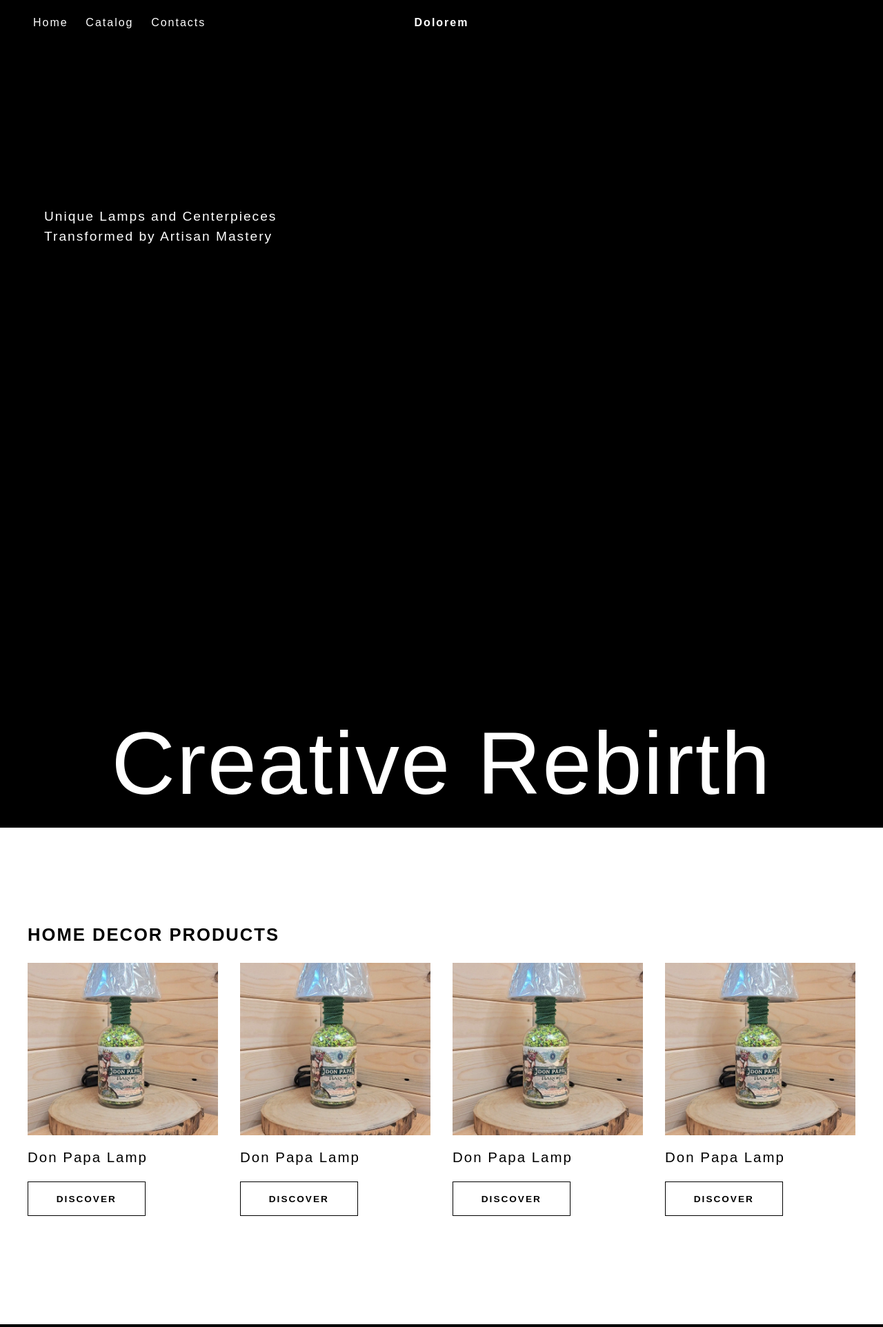
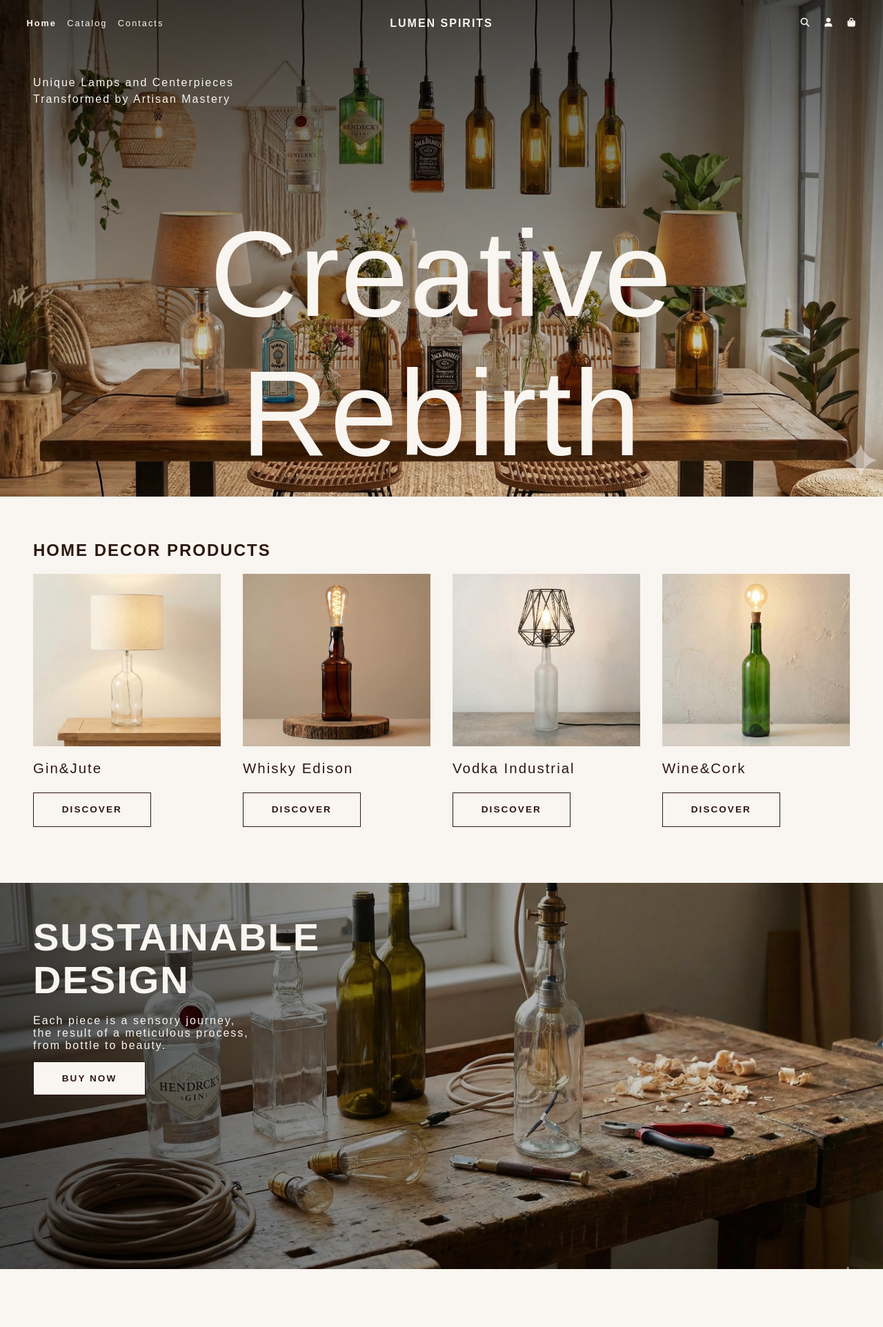
Before and after one commit to faccuzz/TecWebProject, a PHP site: page / in a window 1280 px wide. Shown: the top 1924 px of the page at 69% size. Run offline with PHP 8.4, Linux system fonts and the light colour scheme.

Commit message:
UX and homepage completed
Added some images, refined the UX with some color and some animation.

```diff
--- a/index.html
+++ b/index.html
@@ -1,81 +1,128 @@
 <!DOCTYPE html>
 <html lang="en">
+
 <head>
     <meta charset="UTF-8">
     <meta name="viewport" content="width=device-width, initial-scale=1.0">
-    <link rel="stylesheet" href="style/style.css" type="text/css"/>
+    <link rel="stylesheet" href="https://cdnjs.cloudflare.com/ajax/libs/font-awesome/6.4.0/css/all.min.css">
+    <link rel="stylesheet" href="style/style.css" type="text/css" />
+    <link rel="stylesheet" href="style/components.css" type="text/css" />
+    <link rel="stylesheet" href="style/layout.css" type="text/css" />
     <title>Welcome page</title>
 </head>
+
 <body>
-    <header class="hero home-hero">
+    <header class="hero big-height home-table-bg">
         <nav>
             <div class="nav-links">
-                <a href="#">Home</a>
-                <a href="#">Catalog</a>
-                <a href="#">Contacts</a>
+                <a href="#" class="menu-items active">Home</a>
+                <a href="#" class="menu-items">Catalog</a>
+                <a href="#" class="menu-items">Contacts</a>
             </div>
 
-            <div class="logo">Dolorem</div>
+            <div class="logo">LUMEN SPIRITS</div>
 
-            <div class="nav-icons"></div>
+            <div class="nav-icons">
+                <i class="fas fa-search"></i>
+                <i class="fas fa-user"></i>
+                <i class="fas fa-shopping-bag"></i>
+            </div>
         </nav>
 
-        <div class="hero-content">
         <p class="shop-description">
-                Unique Lamps and Centerpieces <br/>
+            Unique Lamps and Centerpieces <br />
             Transformed by Artisan Mastery
         </p>
 
-            <h1 class="big-title">Creative Rebirth</h1>
-        </div>
+        <h1 class="giant-title">Creative Rebirth</h1>
     </header>
     <main>
-        <section class="main-products">
-            <h2>Home Decor Products</h2>
+        <section class="hero hero-padding mid-height align-center">
+            <h2 class="section-title">Home Decor Products</h2>
             <div class="row-layout">
                 <div class="card">
-                    <img src="media/lampada-don-papa.webp" alt="Bottle Rum Don Papa Lamp">
+                    <img src="assets/img/gin-jute.webp" alt="Bottle gin and jute lamp">
                     <div class="card-content">
-                        <h3>Don Papa Lamp</h3>
-                        <a href="#" class="button">Discover</a>
+                        <h3>Gin&Jute</h3>
+                        <button href="#" class="button">Discover</a>
                     </div>
                 </div>
                 <div class="card">
-                    <img src="media/lampada-don-papa.webp" alt="Bottle Rum Don Papa Lamp">
+                    <img src="assets/img/whisky-edison.webp" alt="Bottle whisky lamp edison style">
                     <div class="card-content">
-                        <h3>Don Papa Lamp</h3>
-                        <a href="#" class="button">Discover</a>
+                        <h3>Whisky Edison</h3>
+                        <button href="#" class="button">Discover</a>
                     </div>
                 </div>
                 <div class="card">
-                    <img src="media/lampada-don-papa.webp" alt="Bottle Rum Don Papa Lamp">
+                    <img src="assets/img/vodka-industrial.webp" alt="Bottle vodka lamp industrial style">
                     <div class="card-content">
-                        <h3>Don Papa Lamp</h3>
-                        <a href="#" class="button">Discover</a>
+                        <h3>Vodka Industrial</h3>
+                        <button href="#" class="button">Discover</a>
                     </div>
                 </div>
                 <div class="card">
-                    <img src="media/lampada-don-papa.webp" alt="Bottle Rum Don Papa Lamp">
+                    <img src="assets/img/wine-cork.webp" alt="Bottle wine and cork lamp">
                     <div class="card-content">
-                        <h3>Don Papa Lamp</h3>
-                        <a href="#" class="button">Discover</a>
+                        <h3>Wine&Cork</h3>
+                        <button href="#" class="button">Discover</a>
                     </div>
                 </div>
             </div>
         </section>
-        <section class="hero sub-home-hero">
-            <div class="hero-content sub-hero">
-                <h2 class="hero-title">
-                    Sustainable <br/>
+        <section class="hero hero-padding mid-height sustainable-design-bg align-start">
+            <h2 class="section-title big-size">
+                Sustainable <br />
                 Design
             </h2>
             <p>
-                    Each piece is a sensory journey,<br/>
-                    the result of a meticulous process,<br/>
+                Each piece is a sensory journey,<br />
+                the result of a meticulous process,<br />
                 from bottle to beauty.
             </p>
-                <a href="#" class="button">Buy now</a>
+            <button href="#" class="button">Buy now</a>
+        </section>
+        <section class="hero hero-padding mid-height align-center">
+            <div class="main-quote">
+                <blockquote>
+                    We offer functional works of art,<br />
+                    crafted with passion and attention to detail,<br />
+                    to rediscover the beauty of reuse.
+                </blockquote>
+                <button href="#" class="button">Buy now</a>
             </div>
         </section>
+        <section class="hero hero-padding mid-height craftsmanship-bg align-start">
+            <h2 class="section-title big-size">Unique Craftsmanship</h2>
+            <p class="section-text">Every piece is handmade</p>
+            <button href="#" class="button">Buy now</a>
+        </section>
     </main>
+    <footer class="hero hero-padding footer-layout">
+        <div class="footer-column">
+            <h3 class="footer-title">Discover More</h3>
+            <ul class="footer-links">
+                <li><a href="#" class="menu-items">Home</a></li>
+                <li><a href="#" class="menu-items">Catalog</a></li>
+                <li><a href="#" class="menu-items">Contacts</a></li>
+            </ul>
+        </div>
+
+        <div class="footer-column">
+            <h3 class="footer-title">Link up</h3>
+            <ul class="footer-links">
+                <li><a href="#"><i class="fab fa-facebook-f fa-fw"></i>&nbsp;Facebook</a></li>
+                <li><a href="#"><i class="fab fa-instagram fa-fw"></i>&nbsp;Instagram</a></li>
+                <li><a href="#"><i class="fab fa-tiktok fa-fw"></i>&nbsp;Tiktok</a></li>
+            </ul>
+        </div>
+
+        <div class="footer-column newsletter-column">
+            <h3 class="footer-title">Subscribe to our community!</h3>
+            <form class="newsletter-form">
+                <input type="email" placeholder="email" required>
+                <button type="submit"></button>
+            </form>
+        </div>
+    </footer>
 </body>
--- /dev/null
+++ b/style/components.css
@@ -0,0 +1,56 @@
+:root{
+    --primary-color: 249, 245, 240;
+    --text-color: 44, 24, 16;
+    --decoration-color: 230, 126, 34;
+}
+
+.button{
+    position: relative;
+    display: inline-block;
+    padding: 1.2em 3em;
+    margin-top: 1em;
+    color: rgb(var(--text-color));
+    text-decoration: none;
+    text-transform: uppercase;
+    font-size: 0.85rem;
+    font-weight: 600;
+    border: 1px solid rgb(var(--text-color));
+    background-color: rgb(var(--primary-color));
+    align-self: flex-start;
+    transition: background-color 0.3s ease-in-out;
+}
+.button:hover{
+    background-color: rgba(var(--decoration-color), 0.7);
+    cursor: pointer;
+}
+
+.newsletter-form button {
+    background: transparent;
+    border: none;
+    color: rgb(var(--primary-color));
+    cursor: pointer;
+    font-size: 1.2rem;
+    transition: transform 0.3s;
+}
+
+.card{
+    background-color: rgb(var(--bg-color));
+    overflow: hidden;
+}
+
+.card img{
+    width: 100%;
+    height: 250px;
+    object-fit: cover;
+}
+
+.card-content{
+    padding: 1em 0em;
+    color: rgb(var(--text-color));
+}
+
+.card-content h3{
+    margin-bottom: 10px;
+    font-size: 1.6vw;
+    font-weight: 300;
+}
--- /dev/null
+++ b/style/layout.css
@@ -0,0 +1,15 @@
+.row-layout{
+   display: grid;
+   grid-template-columns: 1fr 1fr 1fr 1fr;
+   gap: 2em;
+}
+
+.footer-layout {
+    min-height: auto;
+    padding-top: 4em;
+    padding-bottom: 2em;
+    display: grid;
+    grid-template-columns: 1fr 1fr 1fr;
+    gap: 4em;
+    margin-bottom: 4em;
+}
--- a/style/style.css
+++ b/style/style.css
@@ -1,3 +1,11 @@
+:root{
+    --primary-color: 249, 245, 240;
+    --text-color: 44, 24, 16;
+    --decoration-color: 230, 126, 34;
+    --side-padding: 3em;
+    --top-padding: 3em;
+}
+
 * {
     margin: 0;
     padding: 0;
@@ -6,149 +14,204 @@
     letter-spacing: 2px;
 }
 
-.hero{
+body{
+    background-color: rgb(var(--primary-color));
+    color: rgb(var(--text-color));
+}
+
+.hero {
     position: relative;
     width: 100%;
     background-size: cover;
     background-position: center;
+    background-repeat: no-repeat;
+    display: flex;
+    flex-direction: column;
+    min-height: 45em;
 }
 
-.home-hero{
-    background-color: black;
-    height: 75em;
+.hero-padding{
+    padding: var(--top-padding) var(--side-padding);
 }
 
-.sub-home-hero{
-    height: 45em;
-    padding: 0 2.5em;
-    display: flex;
-    align-items: center;
+.big-height{
+    min-height: 45em;
+}
+.mid-height{
+    min-height: 35em;
+}
+.small-size{
+    min-height: 15em;
+}
+.align-center{
+    justify-content: center;
+}
+.align-start{
     justify-content: flex-start;
-    background-color: black;
+}
+.home-table-bg{
+    background-image:
+        linear-gradient(to bottom, rgba(0,0,0,0.7), rgba(0,0,0,0)),
+        url('../assets/img/sfondo-home-tavolo-con-bottiglie.webp');
+    color: rgb(var(--primary-color));
+}
+.sustainable-design-bg{
+    background-image:
+        linear-gradient(to right, rgba(0,0,0,0.7), rgba(0,0,0,0)),
+        url('../assets/img/sfondo-hero-sustainable-design.webp');
+    color: rgb(var(--primary-color));
+}
+.craftsmanship-bg{
+    background-image:
+        linear-gradient(to right, rgba(0,0,0,0.7), rgba(0,0,0,0)),
+        url('../assets/img/sfondo-hero-craftsmanship.webp');
+    color: rgb(var(--primary-color));
 }
 
 nav{
     position: absolute;
     top: 0;
     width: 100%;
-    padding: 1.5em 3em;
-    justify-content: space-between;
+    font-size: 0.8rem;
+    padding: 2em var(--side-padding);
     align-items: center;
     display: flex;
 }
 
+.nav-links, .nav-icons{
+    flex: 1;
+    display: flex;
+    align-items: center;
+}
+
+.nav-links{
+    justify-content: flex-start;
+}
 .nav-links a{
-    color: white;
     text-decoration: none;
     margin-right: 1.2em;
+    display: inline-block;
+    color: rgb(var(--primary-color));
+    position: relative;
 }
-
+.nav-links a::after{
+    content: '';
+    position: absolute;
+    width: 0;
+    height: 0.1em;
+    bottom: 0;
+    left: 0;
+    background-color: rgb(var(--primary-color));
+    transition: width 0.3s ease-in-out;
+}
+.nav-links a:hover::after{
+    width: 100%;
+}
+.nav-links .active {
+    font-weight: bold;
+    pointer-events: none;
+    cursor: default;
+}
 .logo{
     font-weight: bold;
     text-transform: capitalize;
-    position: absolute;
-    left: 50%;
-    transform: translateX(-50%);
-    color: white;
+    margin: 0;
+    line-height: 1;
+    font-size: 1rem;
 }
-
+.nav-icons{
+    justify-content: flex-end;
+}
 .nav-icons i{
     margin-left: 20px;
     cursor: pointer;
-    color: white;
+    color: rgb(var(--primary-color));
 }
 
-.hero-content{
-    color: white;
+.giant-title{
+    font-size: 11rem;
+    font-weight: 300;
+    text-align: center;
+    position: absolute;
+    bottom: 20px;
+    left: 0;
     width: 100%;
-    max-width: 600px;
 }
 
-.hero-title{
-    font-size: 5vw;
-    font-weight: 500;
-    margin-bottom: 20px;
-    line-height: 1.1;
-}
-
-.hero-content p{
-    margin-bottom: 30px;
-    font-size: 1.1rem;
-    line-height: 1.5;
+.big-size{
+    font-size: 3.5rem;
 }
 
 .shop-description{
     position: absolute;
-    top: 25%;
-    left: 5%;
+    top: 15%;
+    left: var(--side-padding);
     line-height: 1.5;
+    font-weight: 300;
+    font-size: 1rem;
+}
+
+.section-title {
+    font-weight: bold;
+    margin-bottom: 20px;
+    line-height: 1.1;
+    text-transform: uppercase;
+}
+
+.section-text {
+    font-size: 1.1rem;
+    line-height: 1.5;
+    margin-bottom: 30px;
+    max-width: 600px;
+}
+
+.main-quote{
+    align-items: center;
+    text-align: center;
+}
+
+.main-quote blockquote {
+    font-size: 2rem;
+    margin-bottom: 30px;
+    line-height: 1.4;
+}
+
+.newsletter-form {
+    display: flex;
+    justify-content: space-between;
+    align-items: center;
+    border-bottom: 1px solid rgb(var(--text-color));
+    padding-bottom: 10px;
+    margin-top: 1em;
+}
+
+.newsletter-form input {
+    background: transparent;
+    border: none;
+    outline: none;
+    color: rgb(var(--text-color));
+    font-size: 1rem;
+    width: 100%;
     font-weight: 300;
 }
 
-.big-title{
-    position: absolute;
-    bottom: 0;
-    width: 100%;
-    text-align: center;
-    font-size: 10vw;
-    font-weight: 300;
-    padding-bottom: 20px;
+.footer-title {
+    font-size: 1.2rem;
+    font-weight: 600;
+    margin-bottom: 1.5em;
 }
 
-.main-products{
-    padding: 3.5em 2.5em;
-    height: 45em;
-    align-content: center;
+.footer-links {
+    list-style: none;
 }
 
-.main-products h2{
-    font-size: 2vw;
-    margin-bottom: 1em;
-    font-weight: bold;
-    text-transform: uppercase;
+.footer-links li {
+    margin-bottom: 0.6em;
 }
 
-.row-layout{
-   display: grid;
-   grid-template-columns: 1fr 1fr 1fr 1fr;
-   gap: 2em;
-}
-
-.card{
-    background-color: white;
-    overflow: hidden;
-}
-
-.card img{
-    width: 100%;
-    height: 250px;
-    object-fit: cover;
-}
-
-.card-content{
-    padding: 1em 0em
-}
-
-.card-content h3{
-    margin-bottom: 10px;
-    font-size: 1.6vw;
+.footer-links a {
+    text-decoration: none;
+    color: rgb(var(--text-color));
+    font-size: 1rem;
     font-weight: 300;
 }
-
-.button{
-    position: relative;
-    display: inline-block;
-    padding: 1.2em 3em;
-    margin-top: 1em;
-    color: black;
-    text-decoration: none;
-    text-transform: uppercase;
-    font-size: 0.85rem;
-    font-weight: 600;
-    border: 1px solid black;
-    background: white;
-}
-
-.hero p{
-    font-size: 1.2rem;
-}
```
Also changed, not shown: assets/img/gin-jute.webp (added), assets/img/lampada-don-papa.webp (renamed from media/lampada-don-papa.webp), assets/img/sfondo-hero-craftsmanship.webp (added), assets/img/sfondo-hero-sustainable-design.webp (added), assets/img/sfondo-home-tavolo-con-bottiglie.webp (added), assets/img/vodka-industrial.webp (added), assets/img/whisky-edison.webp (added), assets/img/wine-cork.webp (added), 5 other files. Lines whose indentation alone changed are shown as unchanged.
